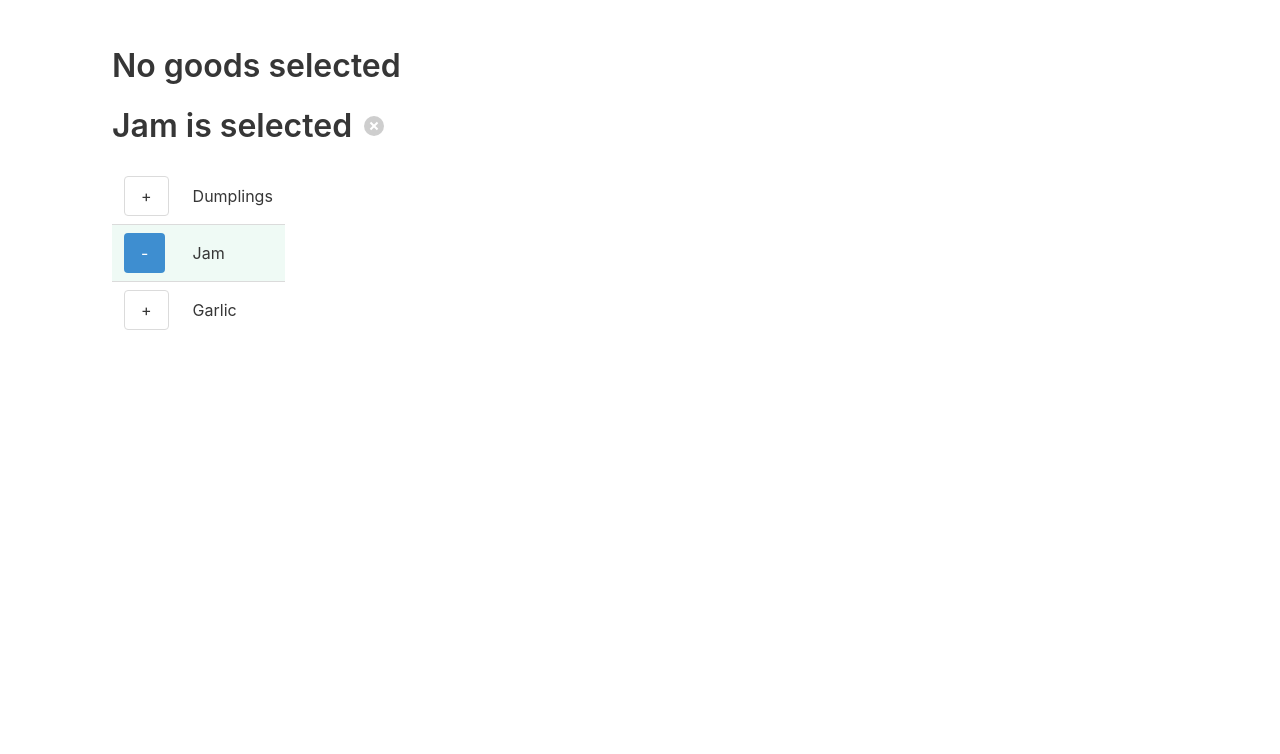
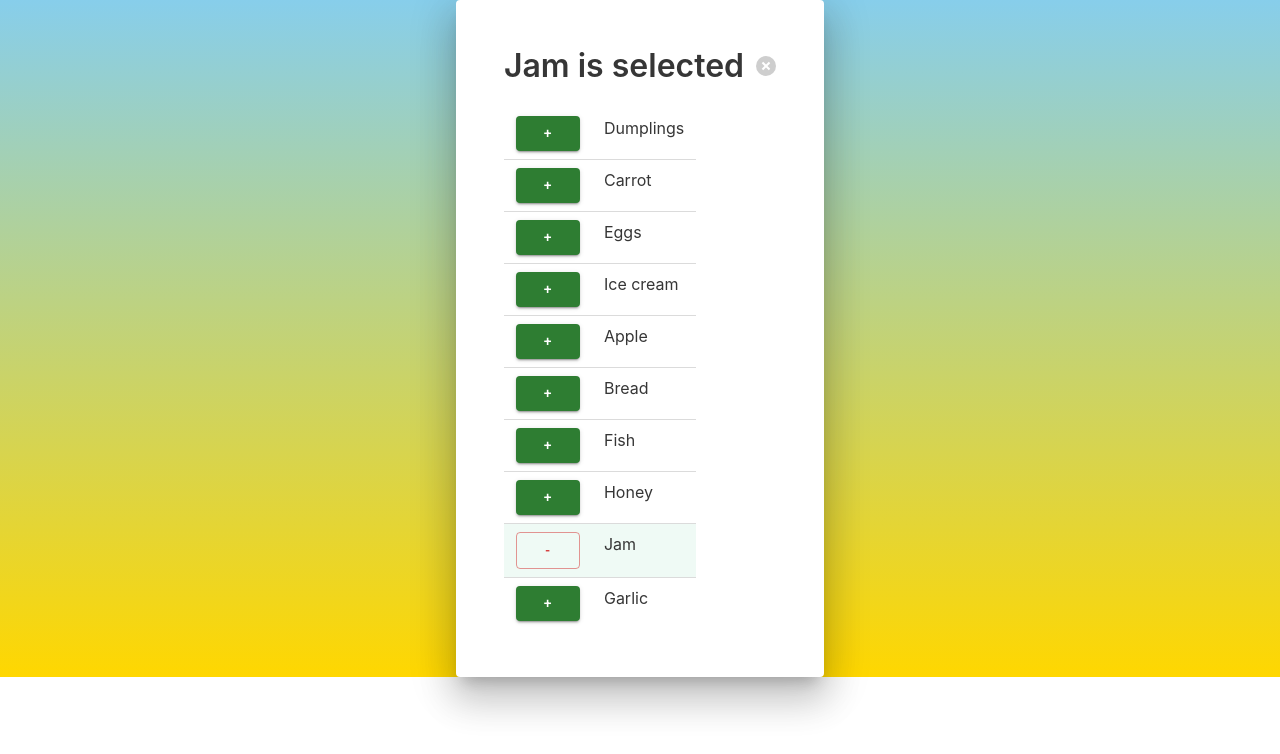
Before and after one commit to mate-academy/react_goods-selector, a React (Create React App) app: page / in a window 1280 px wide. Shown: the top 754 px of the page. Built offline with nearby package versions, Linux system fonts and the light colour scheme.

Commit message:
Solution with free CSS

```diff
--- a/package.json
+++ b/package.json
@@ -7,7 +7,11 @@
   "license": "GPL-3.0",
   "dependencies": {
     "@cypress/react": "^5.12.4",
+    "@emotion/react": "^11.10.5",
+    "@emotion/styled": "^11.10.5",
     "@fortawesome/fontawesome-free": "^6.2.0",
+    "@mui/icons-material": "^5.11.0",
+    "@mui/material": "^5.11.3",
     "bulma": "^0.9.4",
     "classnames": "^2.3.1",
     "react": "^17.0.2",
--- a/public/index.html
+++ b/public/index.html
@@ -3,6 +3,10 @@
   <head>
     <meta charset="utf-8" />
     <meta name="viewport" content="width=device-width, initial-scale=1" />
+    <link
+      rel="stylesheet"
+      href="https://fonts.googleapis.com/css?family=Roboto:300,400,500,700&display=swap"
+    />
     <title>Static list of todos</title>
   </head>
   <body>
--- a/src/App.scss
+++ b/src/App.scss
@@ -1,3 +1,7 @@
 iframe {
   display: none;
 }
+
+body {
+  background-image: linear-gradient(#87ceeb, gold);
+}
--- a/src/App.tsx
+++ b/src/App.tsx
@@ -1,6 +1,9 @@
 import React from 'react';
 import 'bulma/css/bulma.css';
 import './App.scss';
+import classNames from 'classnames';
+import Button from '@mui/material/Button';
+import { Paper } from '@mui/material';
 
 export const goods = [
   'Dumplings',
@@ -15,71 +18,102 @@ export const goods = [
   'Garlic',
 ];
 
-export const App: React.FC = () => (
+type State = {
+  selectedGood: string;
+};
+
+export class App extends React.Component<{}, State> {
+  state = {
+    selectedGood: 'Jam',
+  };
+
+  handleClickAddProduct = (product: string) => {
+    this.setState({ selectedGood: product });
+  };
+
+  handleClickDeleteProduct = () => {
+    this.setState({ selectedGood: '' });
+  };
+
+  render() {
+    const { selectedGood } = this.state;
+
+    return (
+      <Paper
+        sx={{
+          margin: '0 auto',
+          width: 'max-content',
+        }}
+        elevation={23}
+      >
         <main className="section container">
-    <h1 className="title">No goods selected</h1>
-
+          {selectedGood
+            ? (
               <h1 className="title is-flex is-align-items-center">
-      Jam is selected
+                {`${selectedGood} is selected`}
 
                 {/* eslint-disable-next-line jsx-a11y/control-has-associated-label */}
                 <button
                   data-cy="ClearButton"
                   type="button"
                   className="delete ml-3"
+                  onClick={this.handleClickDeleteProduct}
                 />
               </h1>
+            )
+            : (
+              <h1 className="title">
+                No goods selected
+              </h1>
+            )}
 
           <table className="table">
             <tbody>
-        <tr data-cy="Good">
+              {goods.map(product => (
+                <tr
+                  key={product}
+                  data-cy="Good"
+                  className={classNames({
+                    'has-background-success-light':
+                    selectedGood === product,
+                  })}
+                >
                   <td>
-            <button
+                    {selectedGood === product ? (
+                      <Button
+                        data-cy="RemoveButton"
+                        type="button"
+                        variant="outlined"
+                        color="error"
+                        onClick={this.handleClickDeleteProduct}
+                      >
+                        -
+                      </Button>
+                    ) : (
+                      <Button
                         data-cy="AddButton"
                         type="button"
                         className="button"
+                        variant="contained"
+                        color="success"
+                        onClick={() => {
+                          this.handleClickAddProduct(product);
+                        }}
                       >
                         +
-            </button>
+                      </Button>
+                    )}
                   </td>
 
-          <td data-cy="GoodTitle" className="is-vcentered">
-            Dumplings
+                  <td data-cy="GoodTitle">
+                    {product}
                   </td>
                 </tr>
-
-        <tr data-cy="Good" className="has-background-success-light">
-          <td>
-            <button
-              data-cy="RemoveButton"
-              type="button"
-              className="button is-info"
-            >
-              -
-            </button>
-          </td>
-
-          <td data-cy="GoodTitle" className="is-vcentered">
-            Jam
-          </td>
-        </tr>
-
-        <tr data-cy="Good">
-          <td>
-            <button
-              data-cy="AddButton"
-              type="button"
-              className="button"
-            >
-              +
-            </button>
-          </td>
-
-          <td data-cy="GoodTitle" className="is-vcentered">
-            Garlic
-          </td>
-        </tr>
+              ))}
             </tbody>
           </table>
         </main>
+      </Paper>
     );
+  }
+}
```
Also changed, not shown: 1 other file (tests, documents, lock files or other folders). Lines whose indentation alone changed are shown as unchanged.
